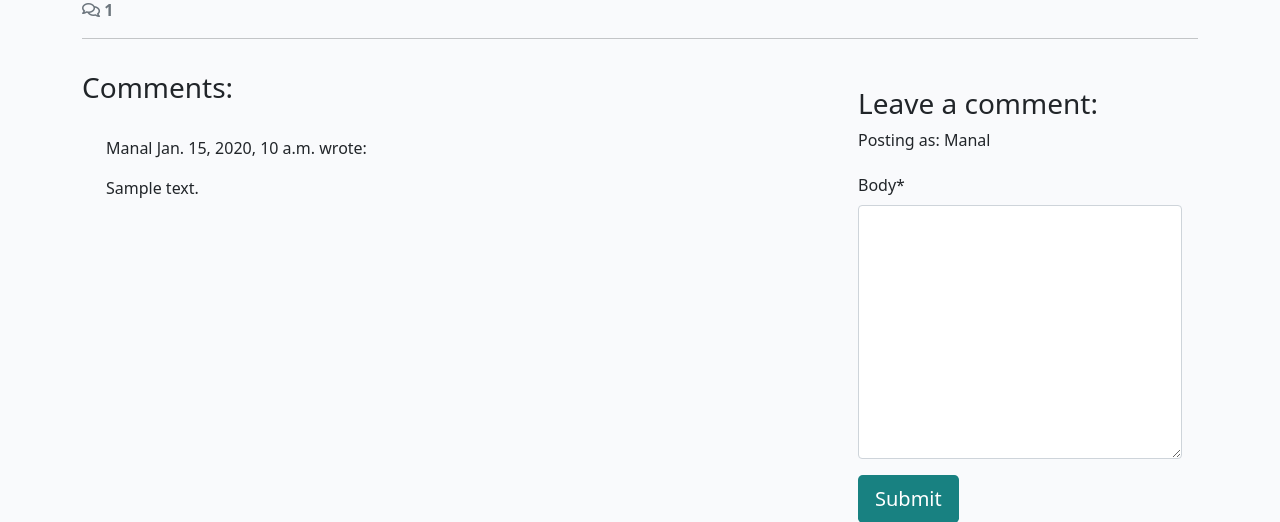
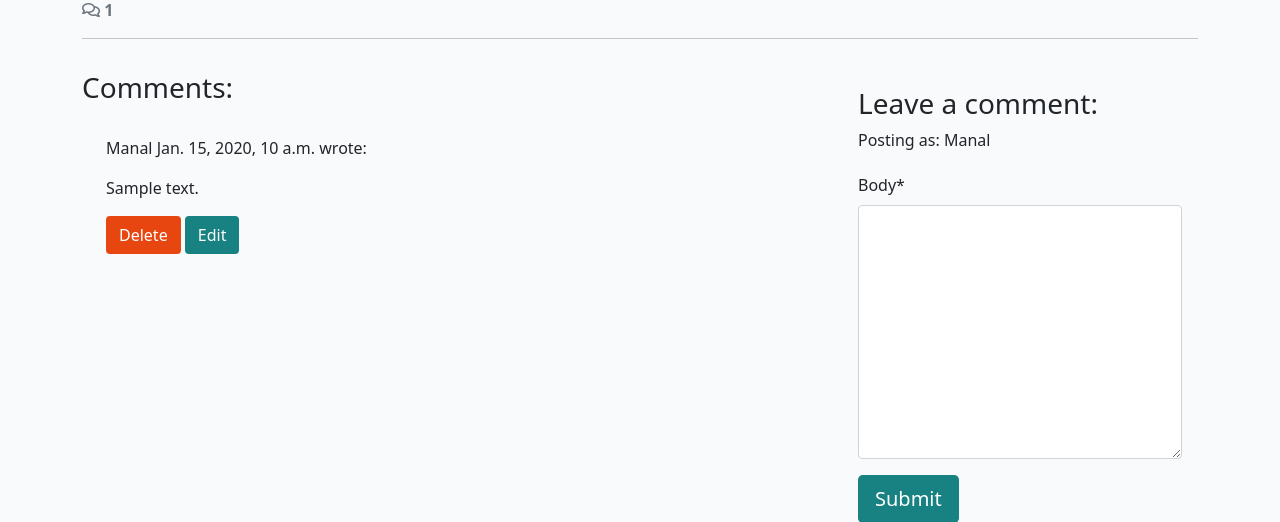
Before and after one commit to ManalAbdulqawi/codestar-blog, a Django app: a page that uses templates/base.html in a window 1280 px wide. Shown: the part 494-1016 px from the top of the page. Run offline with Django 5.2, Linux system fonts and the light colour scheme; a user stored in the database is signed in; data comes from the database, SQL or seed files in the repository; tables that the repository leaves empty hold one stand-in row (values such as "Sample post"); some libraries are stand-ins or nearby versions.

Commit message:
setup edit and delete comment functionality for login user comments

```diff
--- a/blog/templates/blog/post_detail.html
+++ b/blog/templates/blog/post_detail.html
@@ -68,6 +68,10 @@
             This comment is awaiting approval
           </p>
           {% endif %}
+          {% if user.is_authenticated and comment.author == user %}
+          <button class="btn btn-delete" comment_id="{{ comment.id }}">Delete</button>
+          <button class="btn btn-edit"  comment_id="{{ comment.id }}">Edit</button>
+          {% endif %}
         </div>
         <!-- Our for loop ends here -->
         {% endfor %}
@@ -93,4 +97,33 @@
     </div>
   </div>
 </div>
+
+<!-- Delete confirmation modal -->
+<div class="modal fade" id="deleteModal" tabindex="-1"
+  aria-labelledby="deleteModalLabel" aria-hidden="true">
+  <div class="modal-dialog">
+    <div class="modal-content">
+      <div class="modal-header">
+        <h5 class="modal-title"
+          id="deleteModalLabel">Delete comment?</h5>
+        <button type="button" class="btn-close"
+          data-bs-dismiss="modal" aria-label="Close"></button>
+      </div>
+      <div class="modal-body">
+        Are you sure you want to delete your comment?
+        This action cannot be undone.
+      </div>
+      <div class="modal-footer">
+        <button type="button" class="btn btn-secondary"
+          data-bs-dismiss="modal">Close</button>
+        <a id="deleteConfirm" href="#" class="btn
+          btn-danger">Delete</a>
+      </div>
+    </div>
+  </div>
+</div>
 {% endblock content %}
+
+{% block extras %}
+<script src="{% static 'js/comments.js' %}"></script>
+{% endblock %}
--- a/blog/urls.py
+++ b/blog/urls.py
@@ -6,5 +6,9 @@ from django.urls import path
 urlpatterns = [
     path('', views.PostList.as_view(), name='home'),
     path('<slug:slug>/', views.post_detail, name='post_detail'),
+    path('<slug:slug>/edit_comment/<int:comment_id>',
+         views.comment_edit, name='comment_edit'),
+    path('<slug:slug>/delete_comment/<int:comment_id>',
+         views.comment_delete, name='comment_delete'),
 
 ]
--- a/blog/views.py
+++ b/blog/views.py
@@ -1,7 +1,8 @@
-from django.shortcuts import render,get_object_or_404
+from django.shortcuts import render,get_object_or_404,reverse
 from django.views import generic
 from django.contrib import messages
-from .models import Post
+from django.http import HttpResponseRedirect
+from .models import Post, Comment
 from .forms import CommentForm
 
 
@@ -59,3 +60,38 @@ def post_detail(request, slug):
          "comment_form": comment_form,
 },
     )
+
+
+def comment_edit(request, slug, comment_id):
+
+      if request.method == "POST":
+          queryset = Post.objects.filter(status=1)
+          post = get_object_or_404(queryset, slug=slug)
+          comment = get_object_or_404(Comment, pk=comment_id)
+          comment_form = CommentForm(data=request.POST, instance=comment)
+          if comment_form.is_valid() and comment.author == request.user:
+              comment = comment_form.save(commit=False)
+              comment.post = post
+              comment.approved = False
+              comment.save()
+              messages.add_message(request, messages.SUCCESS, 'Comment Updated!')
+          else:
+              messages.add_message(request, messages.ERROR, 'Error updating comment!')
+      return HttpResponseRedirect(reverse('post_detail', args=[slug]))
+
+
+def comment_delete(request, slug, comment_id):
+    """
+    view to delete comment
+    """
+    queryset = Post.objects.filter(status=1)
+    post = get_object_or_404(queryset, slug=slug)
+    comment = get_object_or_404(Comment, pk=comment_id)
+
+    if comment.author == request.user:
+        comment.delete()
+        messages.add_message(request, messages.SUCCESS, 'Comment deleted!')
+    else:
+        messages.add_message(request, messages.ERROR, 'You can only delete your own comments!')
+
+    return HttpResponseRedirect(reverse('post_detail', args=[slug]))
--- a/codestar/settings.py
+++ b/codestar/settings.py
@@ -31,7 +31,7 @@ STATIC_ROOT = os.path.join(BASE_DIR, 'staticfiles')
 SECRET_KEY = 'django-insecure-z54n0y$6utyjt-kx(hos!9v@m82$j2d83$@2(n#t#bmcc90(^i'
 
 # SECURITY WARNING: don't run with debug turned on in production!
-DEBUG = True
+DEBUG = False
 
 ALLOWED_HOSTS = ['.herokuapp.com','127.0.0.1']
 
--- /dev/null
+++ b/static/js/comments.js
@@ -0,0 +1,45 @@
+const editButtons = document.getElementsByClassName("btn-edit");
+const commentText = document.getElementById("id_body");
+const commentForm = document.getElementById("commentForm");
+const submitButton = document.getElementById("submitButton");
+const deleteModal = new bootstrap.Modal(document.getElementById("deleteModal"));
+const deleteButtons = document.getElementsByClassName("btn-delete");
+const deleteConfirm = document.getElementById("deleteConfirm");
+
+/**
+* Initializes edit functionality for the provided edit buttons.
+*
+* For each button in the `editButtons` collection:
+* - Retrieves the associated comment's ID upon click.
+* - Fetches the content of the corresponding comment.
+* - Populates the `commentText` input/textarea with the comment's content for editing.
+* - Updates the submit button's text to "Update".
+* - Sets the form's action attribute to the `edit_comment/{commentId}` endpoint.
+*/
+for (let button of editButtons) {
+  button.addEventListener("click", (e) => {
+    let commentId = e.target.getAttribute("comment_id");
+    let commentContent = document.getElementById(`comment${commentId}`).innerText;
+    commentText.value = commentContent;
+    submitButton.innerText = "Update";
+    commentForm.setAttribute("action", `edit_comment/${commentId}`);
+  });
+}
+
+/**
+* Initializes deletion functionality for the provided delete buttons.
+*
+* For each button in the `deleteButtons` collection:
+* - Retrieves the associated comment's ID upon click.
+* - Updates the `deleteConfirm` link's href to point to the
+* deletion endpoint for the specific comment.
+* - Displays a confirmation modal (`deleteModal`) to prompt
+* the user for confirmation before deletion.
+*/
+for (let button of deleteButtons) {
+  button.addEventListener("click", (e) => {
+    let commentId = e.target.getAttribute("comment_id");
+    deleteConfirm.href = `delete_comment/${commentId}`;
+    deleteModal.show();
+  });
+}
--- a/templates/base.html
+++ b/templates/base.html
@@ -118,6 +118,8 @@
     <script src="https://cdn.jsdelivr.net/npm/bootstrap@5.0.1/dist/js/bootstrap.bundle.min.js"
         integrity="sha384-gtEjrD/SeCtmISkJkNUaaKMoLD0//ElJ19smozuHV6z3Iehds+3Ulb9Bn9Plx0x4" crossorigin="anonymous">
         </script>
+    {% block extras %}
+    {% endblock %}
 </body>
 
 </html>
```
